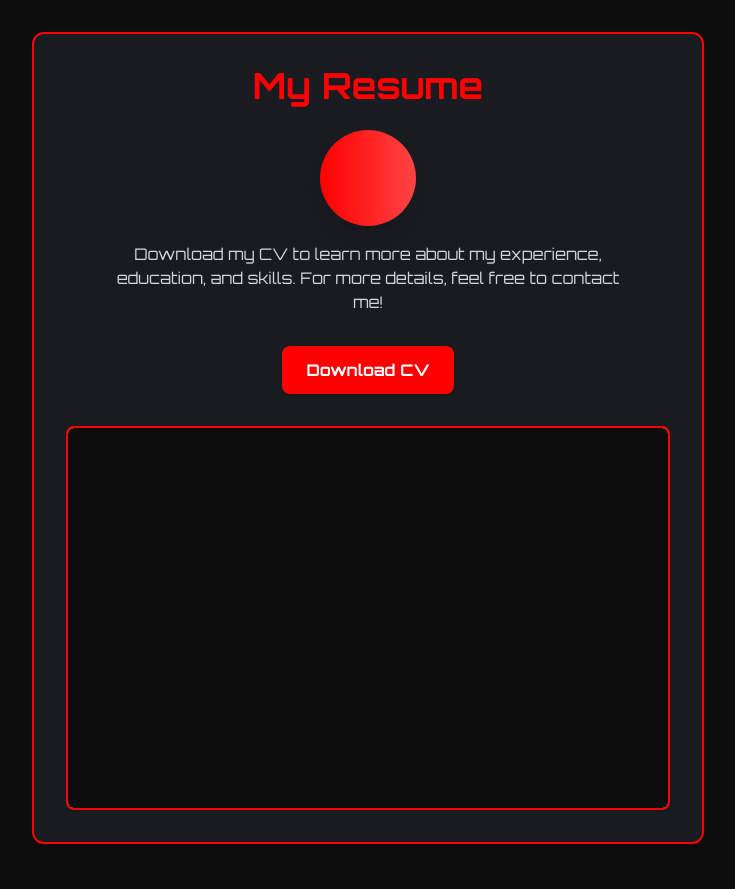
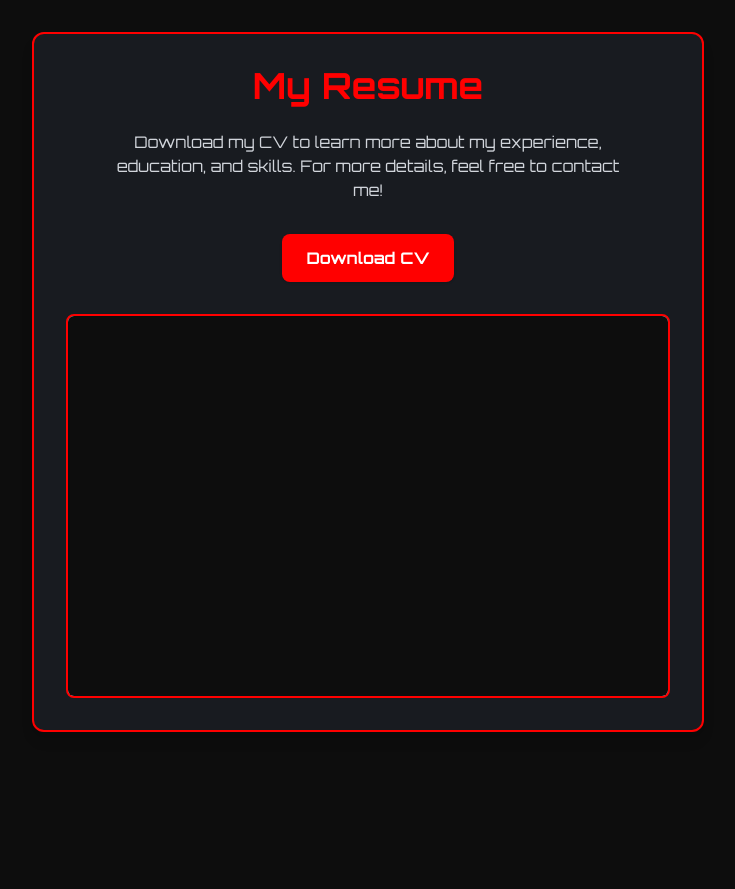
Before and after one commit to bhavyansh862/one.portfolio, a React (Vite) app: page / in a window 1280 px wide. Shown: the part 4500-5389 px from the top of the page, without its empty margins (272-1007 px from the left). Built offline with nearby package versions, Linux system fonts and the light colour scheme.

Commit message:
Update Resume.tsx

```diff
--- a/src/components/Resume.tsx
+++ b/src/components/Resume.tsx
@@ -8,7 +8,6 @@ const Resume: React.FC = () => {
     <section id="resume" className="flex flex-col items-center justify-center min-h-[60vh] bg-[#0d0d0d] py-16">
       <div className="bg-[#181b20] border-2 border-[#ff0000] rounded-xl shadow-lg p-8 max-w-2xl w-full flex flex-col items-center">
         <h2 className="text-4xl font-bold text-[#ff0000] mb-6 text-center">My Resume</h2>
-        <div className="w-24 h-24 mb-4 rounded-full bg-gradient-to-r from-[#ff0000] to-[#ff4444] flex items-center justify-center shadow-lg" style={{backgroundImage: 'url(/profile it.jpeg)', backgroundSize: 'cover', backgroundPosition: 'center'}} />
         <p className="text-gray-300 mb-8 text-center max-w-lg">
           Download my CV to learn more about my experience, education, and skills. For more details, feel free to contact me!
         </p>
```
